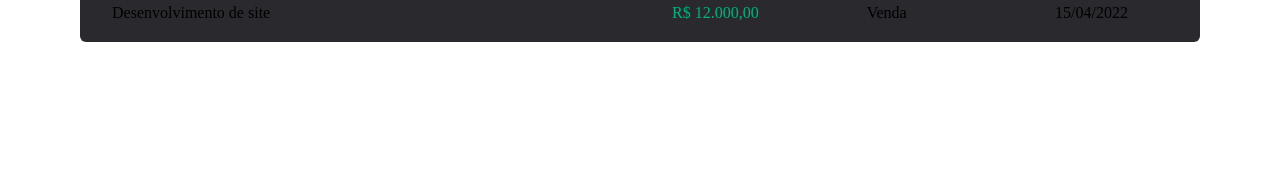
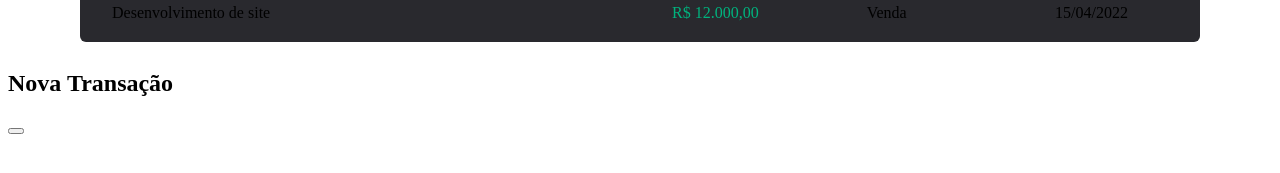
Before and after one commit to flvSantos15/dt-money-flv-v2, a React (Vite) app: page / in a window 1280 px wide. Both pictures are taken after a click on the button "Nova transação". Shown: the part 585-758 px from the top of the page. Built offline with nearby package versions, Linux system fonts and the light colour scheme.

Commit message:
feat:criando um modal acessivel

```diff
--- a/package.json
+++ b/package.json
@@ -9,6 +9,7 @@
     "preview": "vite preview"
   },
   "dependencies": {
+    "@radix-ui/react-dialog": "^1.0.2",
     "phosphor-react": "^1.4.1",
     "react": "^18.2.0",
     "react-dom": "^18.2.0",
--- a/src/components/Header/index.tsx
+++ b/src/components/Header/index.tsx
@@ -1,6 +1,7 @@
 import { HeaderContainer, HeaderContent, NewTransactionButton } from "./styles";
 
 import logoImg from '../../assets/Logo.svg'
+import * as Dialog from "@radix-ui/react-dialog";
 
 export function Header() {
   return (
@@ -8,9 +9,23 @@
       <HeaderContent>
         <img src={logoImg} alt="" />
 
-        <NewTransactionButton>
-          Nova transação
-        </NewTransactionButton>
+        <Dialog.Root>
+          <Dialog.Trigger asChild>
+            <NewTransactionButton>
+              Nova transação
+            </NewTransactionButton>
+          </Dialog.Trigger>
+
+          <Dialog.Portal>
+            <Dialog.Overlay>
+              <Dialog.Content>
+                <Dialog.Title>Nova Transação</Dialog.Title>
+
+                <Dialog.Close />
+              </Dialog.Content>
+            </Dialog.Overlay>
+          </Dialog.Portal>
+        </Dialog.Root>
       </HeaderContent>
     </HeaderContainer>
   )
--- a/src/pages/Transactions/components/SeachForm/styles.ts
+++ b/src/pages/Transactions/components/SeachForm/styles.ts
@@ -32,7 +32,7 @@
 
     &:hover {
       background: ${props => props.theme['green-500']};
-      border: ${props => props.theme['green-500']};
+      border: 1px solid ${props => props.theme['green-500']};
       color: ${props => props.theme.white};
       transition: background-color 0.2s, color 0.2s, border-color 0.2s;
     }
```
Also changed, not shown: 1 other file (tests, documents, lock files or other folders).
